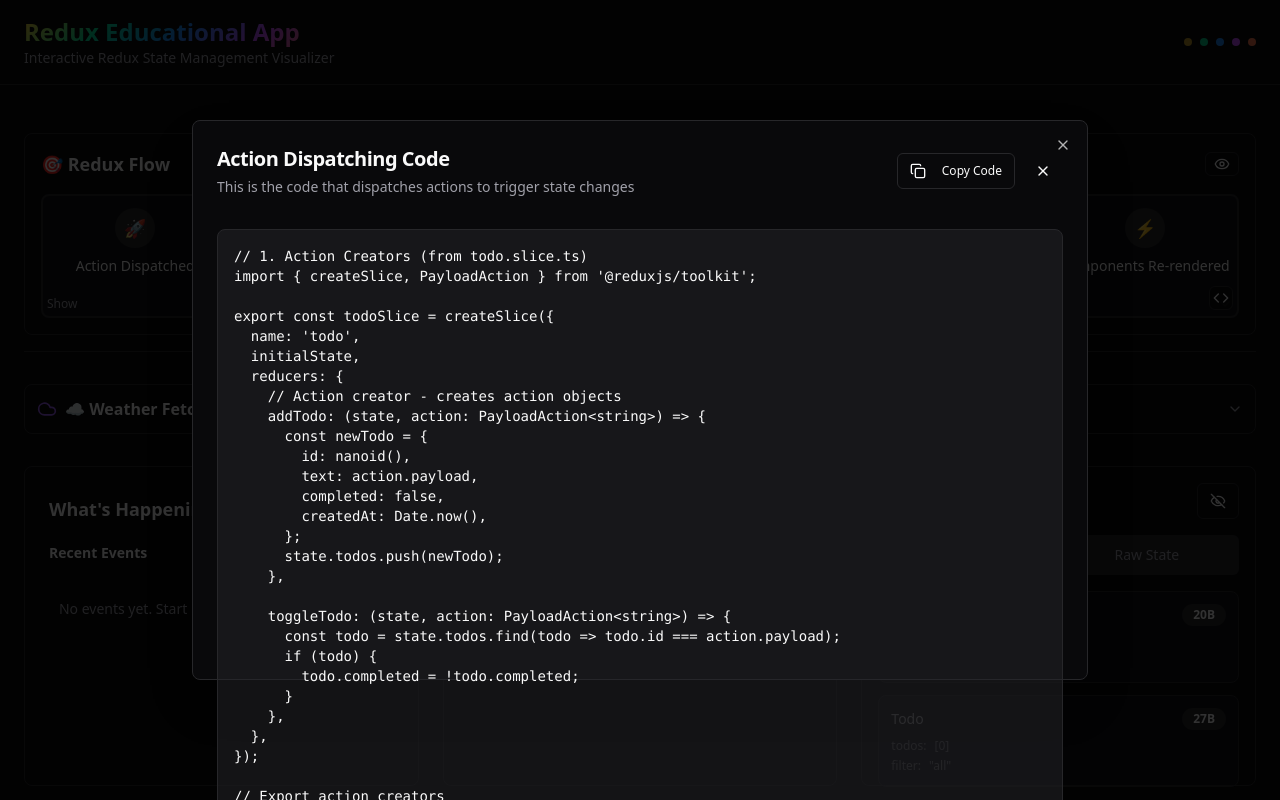
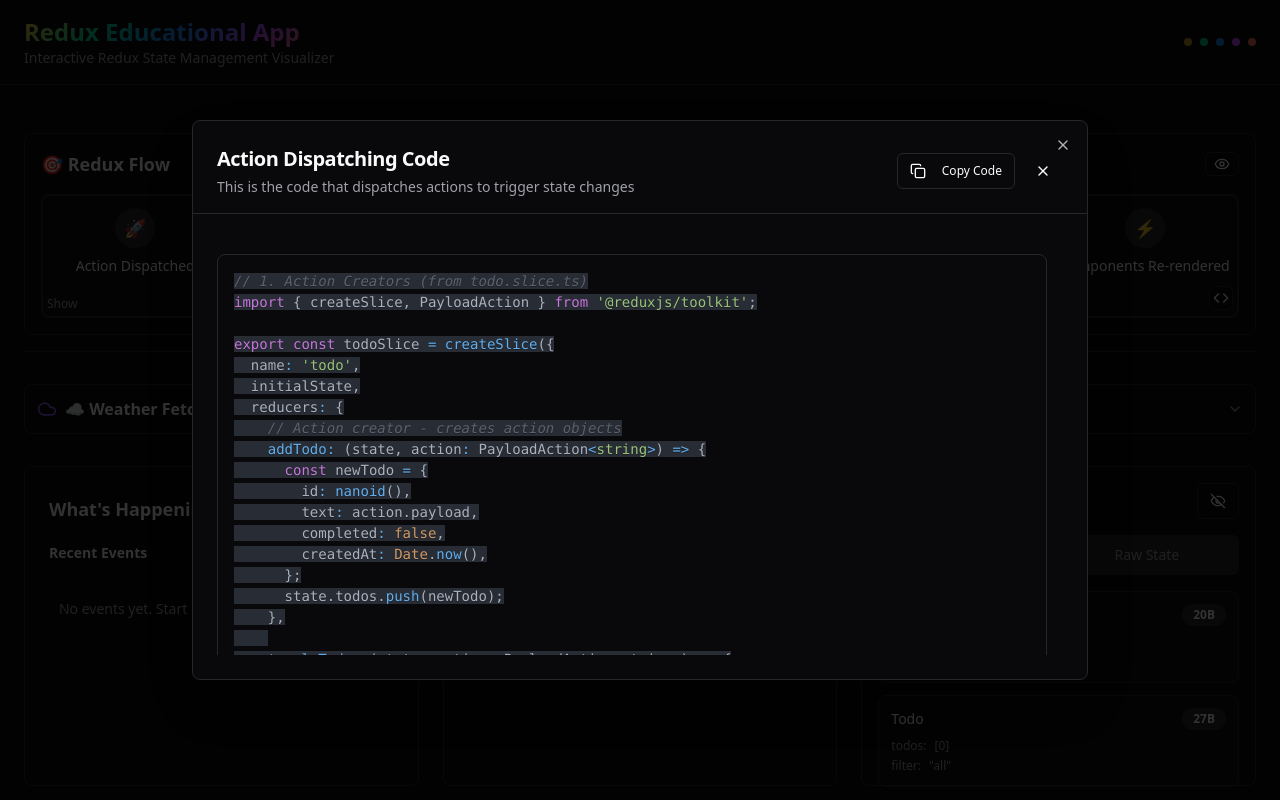
Before and after one commit to boulaajaj/state-flow-trainer, a React (Vite) app: page / in a window 1280 px wide. Both pictures are taken after a click on the button 211 px from the left and 298 px from the top of the page. Shown: the top 800 px of the page. Built offline with nearby package versions, Linux system fonts and the light colour scheme.

Commit message:
Fix modal scrolling and code highlighting
The modal now supports vertical scrolling for code content, and syntax highlighting has been implemented using a suitable library to improve code readability.

```diff
--- a/package.json
+++ b/package.json
@@ -41,6 +41,7 @@
     "@radix-ui/react-tooltip": "^1.1.4",
     "@reduxjs/toolkit": "^2.8.2",
     "@tanstack/react-query": "^5.56.2",
+    "@types/react-syntax-highlighter": "^15.5.13",
     "class-variance-authority": "^0.7.1",
     "clsx": "^2.1.1",
     "cmdk": "^1.0.0",
@@ -57,6 +58,7 @@
     "react-redux": "^9.2.0",
     "react-resizable-panels": "^2.1.3",
     "react-router-dom": "^6.26.2",
+    "react-syntax-highlighter": "^15.6.1",
     "recharts": "^2.12.7",
     "sonner": "^1.5.0",
     "tailwind-merge": "^2.5.2",
--- a/src/features/reduxFlow/components/CodeViewerModal.tsx
+++ b/src/features/reduxFlow/components/CodeViewerModal.tsx
@@ -4,6 +4,8 @@ import { ScrollArea } from '@/components/ui/scroll-area';
 import { Button } from '@/components/ui/button';
 import { Copy, X } from 'lucide-react';
 import { useToast } from '@/hooks/use-toast';
+import { Prism as SyntaxHighlighter } from 'react-syntax-highlighter';
+import { oneDark } from 'react-syntax-highlighter/dist/esm/styles/prism';
 
 interface CodeViewerModalProps {
   isOpen: boolean;
@@ -359,8 +361,8 @@ export const CodeViewerModal: React.FC<CodeViewerModalProps> = ({
 
   return (
     <Dialog open={isOpen} onOpenChange={onClose}>
-      <DialogContent className="max-w-4xl w-[70vw] h-[70vh] p-0 bg-background border border-border shadow-2xl">
-        <DialogHeader className="p-6 pb-0">
+      <DialogContent className="max-w-4xl w-[70vw] h-[70vh] flex flex-col p-0 bg-background border border-border shadow-2xl">
+        <DialogHeader className="p-6 pb-4 border-b border-border flex-shrink-0">
           <div className="flex items-center justify-between">
             <div>
               <DialogTitle className="text-xl font-semibold text-foreground">
@@ -392,13 +394,25 @@ export const CodeViewerModal: React.FC<CodeViewerModalProps> = ({
           </div>
         </DialogHeader>
 
-        <div className="flex-1 p-6 pt-4">
-          <ScrollArea className="h-full">
-            <pre className="bg-muted/50 rounded-lg p-4 text-sm font-mono overflow-x-auto border border-border">
-              <code className="text-foreground whitespace-pre-wrap">
+        <div className="flex-1 min-h-0 p-6">
+          <ScrollArea className="h-full w-full">
+            <div className="pr-4">
+              <SyntaxHighlighter
+                language="typescript"
+                style={oneDark}
+                className="!bg-transparent !m-0"
+                customStyle={{
+                  background: 'transparent',
+                  padding: '1rem',
+                  margin: 0,
+                  fontSize: '0.875rem',
+                  borderRadius: '0.5rem',
+                  border: '1px solid hsl(var(--border))',
+                }}
+              >
                 {codeExample.code}
-              </code>
-            </pre>
+              </SyntaxHighlighter>
+            </div>
           </ScrollArea>
         </div>
       </DialogContent>
```
Also changed, not shown: 1 other file (tests, documents, lock files or other folders).
